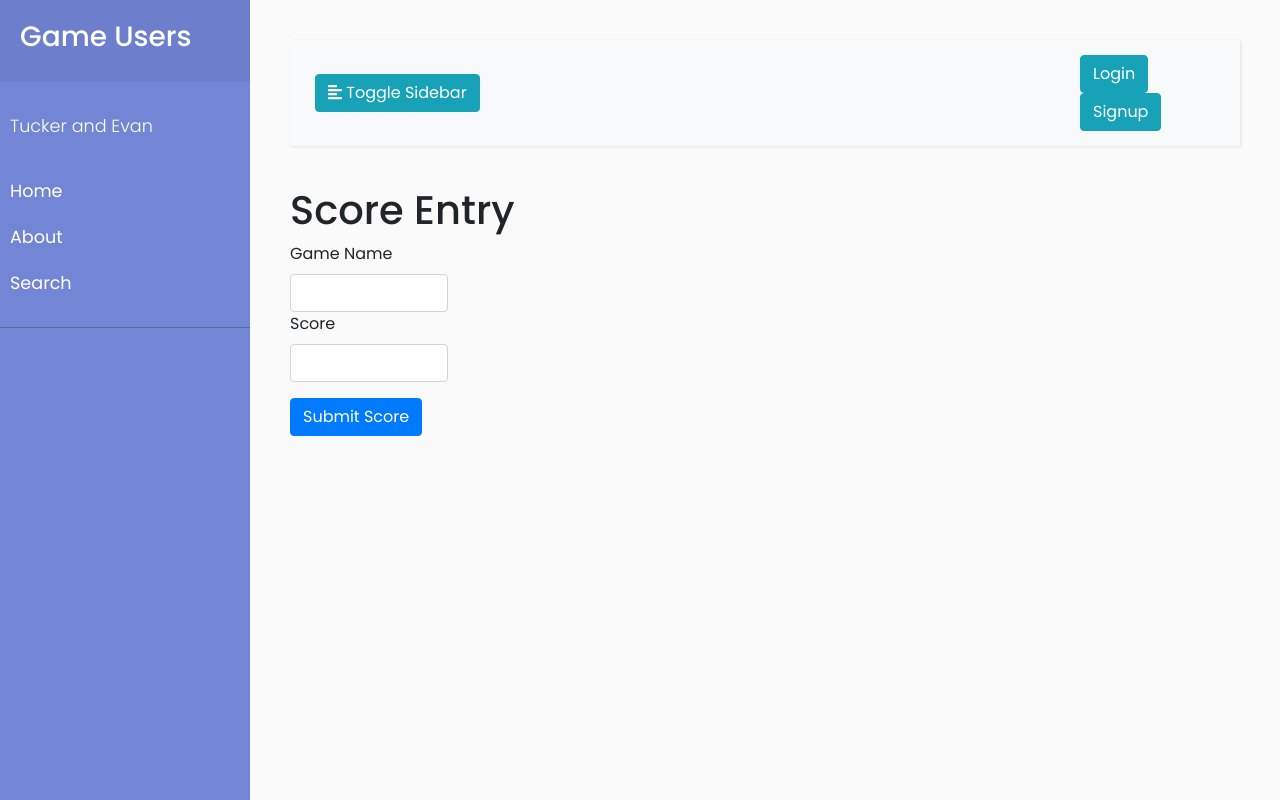
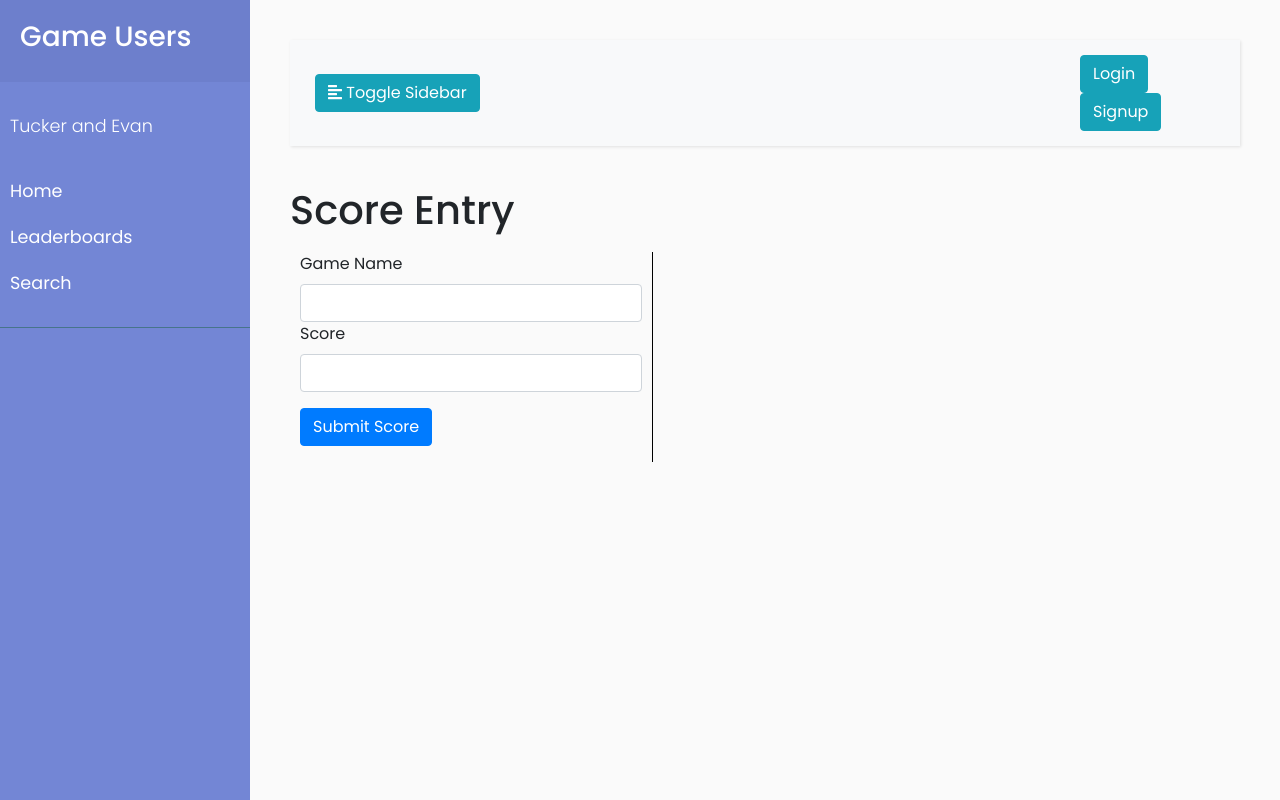
Before and after one commit to evanrh/game_management_4620, a PHP site: page /upload.php in a window 1280 px wide. Run offline with PHP 8.4, Linux system fonts and the light colour scheme; data that the repository does not hold is empty; some libraries are stand-ins or nearby versions.

Commit message:
Updated admin session path. Added in better functionality for the upload page, and added a file for viewing leaderboards

```diff
--- a/admin/index.php
+++ b/admin/index.php
@@ -1,4 +1,5 @@
 <?php
+    session_save_path('../sessions');
     session_start();
 
     if(!isset($_SESSION['admin']) || !$_SESSION['admin']) {
@@ -27,6 +28,9 @@
         </ul>
     </div>
     <div style="padding: 20px; border-left: 2px solid black;">
+        <h1>Add Game</h1>
+        <div id="alertMessages">
+        </div>
         <form method="POST">
             <div class="form-group row">
                 <input type="text" class="form-control" id="newtitle" name="newgame">
--- a/header.php
+++ b/header.php
@@ -90,7 +90,7 @@
                     </li>
                         <?php } ?>
                     <li>
-                        <a href="#">About</a>
+                        <a href="leaderboards.php">Leaderboards</a>
                     </li>
                     <li>
                         <a href="search.php">Search</a>
--- a/index.css
+++ b/index.css
@@ -114,6 +114,24 @@ ul ul a {
 table {
     text-align: center;
 }
+
+
+#gamesButtons {
+    display: flex;
+    flex-direction: column;
+    max-height: 20vh;
+    overflow-y: auto;
+    overflow-x: hidden;
+    width: 40vh;
+    align-items: center;
+}
+
+#gamesButtons .row {
+    width: 20vw;
+    padding: 10px;
+    text-align: center;
+}
+
 @media (max-width: 768px) {
     #sidebar {
         margin-left: -250px;
--- a/scripts.js
+++ b/scripts.js
@@ -7,6 +7,10 @@ $(document).ready( function() {
             console.log(response);
             if(response['message'] === 'Game added!') {
                 $('#admingames').append(`<li>${title}</li>`);
+                document.getElementById('alertMessages').innerHTML = `<p class="alert alert-success">${response["message"]}</p>`
+            }
+            else {
+                document.getElementById('alertMessages').innerHTML = `<p class="alert alert-danger">${response['message']}</p>`;
             }
         });
     })
@@ -24,3 +28,8 @@ $("#game-name").keyup(function() {
         });
     }
 });
+
+$("#gamesButtons .row .btn").click(function() {
+    var title = $(this)[0].innerText;
+    document.getElementById('game-name').value = title;
+})
--- a/upload.php
+++ b/upload.php
@@ -32,18 +32,31 @@
             echo "<p class='alert alert-success col-md-4'>Score added successfully!</p>";
         }
         ?>
+    <div class="flex" style="display: flex; padding: 10px;">
         <form method="POST" action="includes/upload.inc.php">
 
             <div class="form-group">
                 <label for="game-name">Game Name</label>
-            <input type="text" class="form-control col-md-2" name="game-name" id="game-name" required>
+                <input type="text" class="form-control col-md-12" name="game-name" id="game-name" required>
                 <label for="score-entry">Score</label>
-            <input type="number" min="1" step="1" class="form-control col-md-2" name="score-entry" id="score-entry" required>
+                <input type="number" min="1" step="1" class="form-control col-md-12" name="score-entry" id="score-entry" required>
             </div>
             <div class="form-group">
                 <button type="submit" class="btn btn-primary" name="submit-score" id="submit-score">Submit Score</button>
             </div>
         </form>
+        <div id="scoreUploadRight" style="margin-left: 10px; border-left: 1px solid black;">
+            <div id="gamesButtons">
+            <?php
+                while($row = $stmt->fetch(PDO::FETCH_ASSOC)) {
+                    echo "<div class='row'>";
+                    echo "<button type='button' class='btn btn-outline-secondary'>$row[title]</button>";
+                    echo "</div>";
+                }
+            ?>
+            </div>
+        </div>
+    </div>
 <?php
     require_once 'footer.php';
 ?>
```
Also changed, not shown: includes/search.inc.php (added, +14 -0 lines), leaderboards.php (added, +8 -0 lines), search.php (added, +28 -0 lines). Lines whose indentation alone changed are shown as unchanged.
